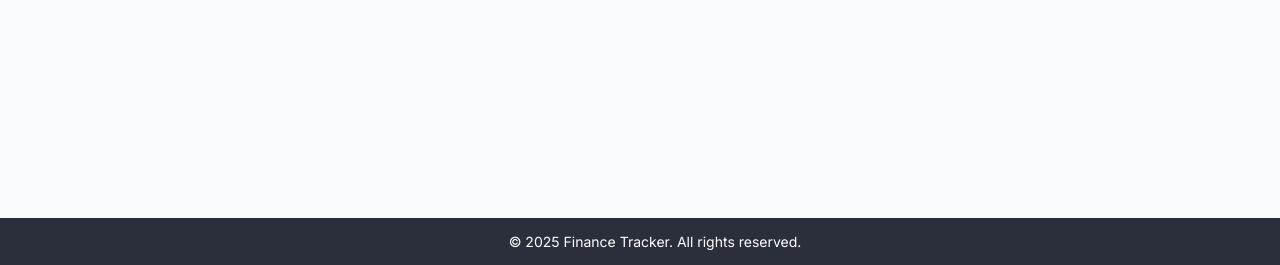
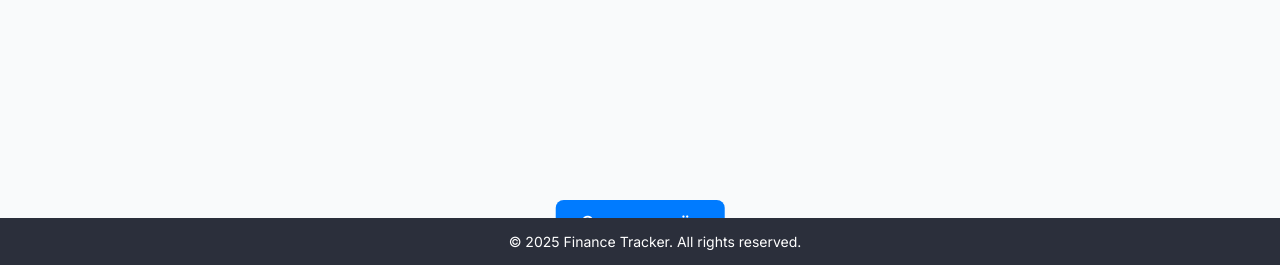
Before and after one commit to thefirsthouse/finance_tracker, a Django app: page /interface/ in a window 1280 px wide. Shown: the part 535-800 px from the top of the page. Run offline with Django 5.2, Linux system fonts and the light colour scheme; a user stored in the database is signed in; tables that the repository leaves empty hold one stand-in row (values such as "Sample post").

Commit message:
added create account button

```diff
--- a/finance_tracker/static/css/styles.css
+++ b/finance_tracker/static/css/styles.css
@@ -147,3 +147,27 @@ footer p {
     transform: translateY(-10px);
     box-shadow: 0 10px 30px rgba(0, 0, 0, 0.2);
 }
+
+.create-account-fixed {
+    position: absolute;
+    bottom: 20px; /* Отступ от низа */
+    left: 50%;
+    transform: translateX(-50%);
+    width: fit-content;
+}
+
+.create-account-btn {
+    font-size: 18px;
+    font-weight: 500;
+    padding: 12px 25px;
+    background-color: #007bff;
+    color: white;
+    border-radius: 8px;
+    text-align: center;
+    display: inline-block;
+    transition: background 0.3s ease;
+}
+
+.create-account-btn:hover {
+    background-color: #0056b3;
+}
--- a/finance_tracker/templates/interface/index.html
+++ b/finance_tracker/templates/interface/index.html
@@ -20,6 +20,10 @@
                         </a>
                     {% endfor %}
                 </div>
+                <!-- Кнопка "Создать счёт" внизу панели -->
+                <div class="create-account-fixed">
+                    <a href="{% url 'create_account' %}" class="btn create-account-btn">Создать счёт</a>
+                </div>
             {% else %}
                 <p class="no-accounts">You have no accounts yet. <a href="{% url 'create_account' %}">Create one</a></p>
             {% endif %}
```
